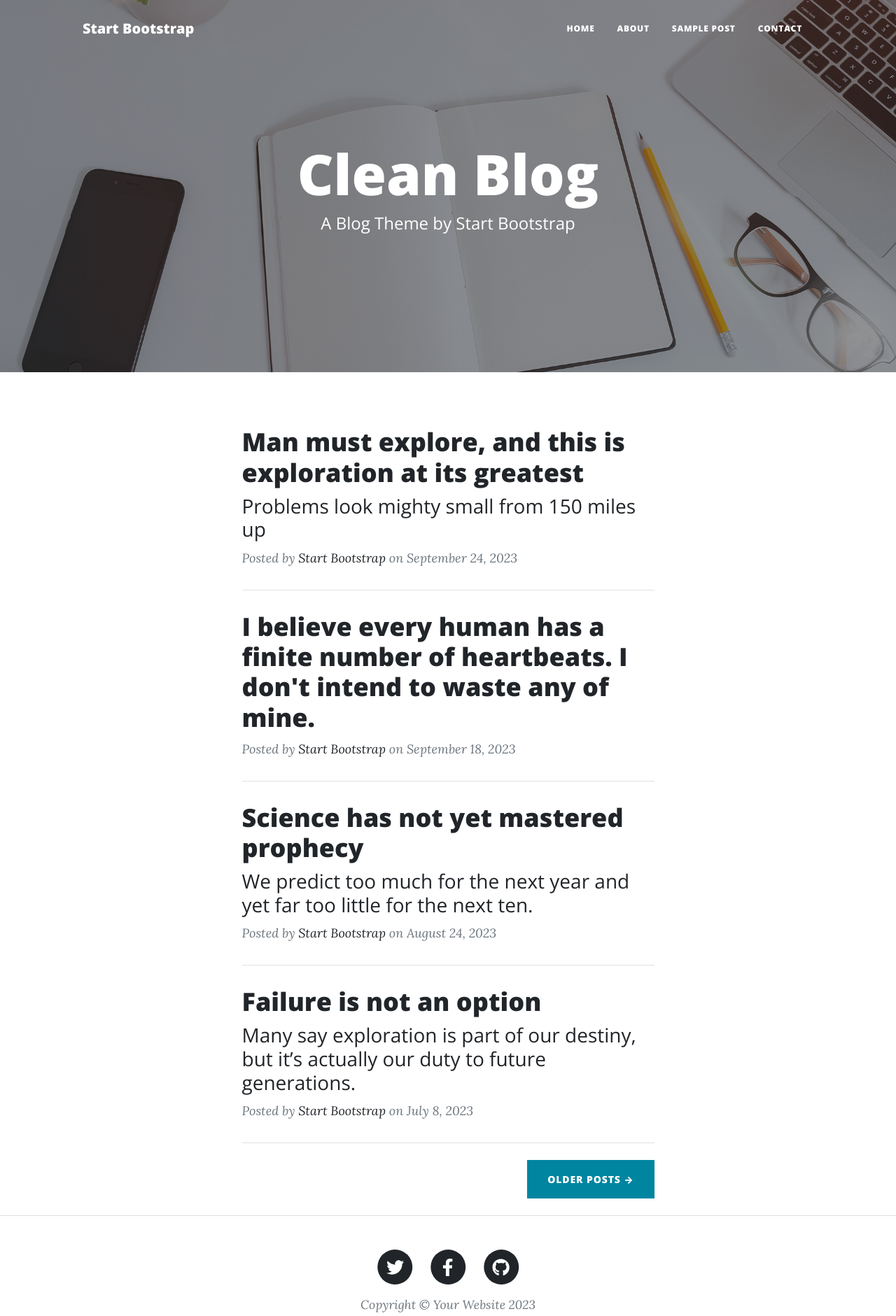
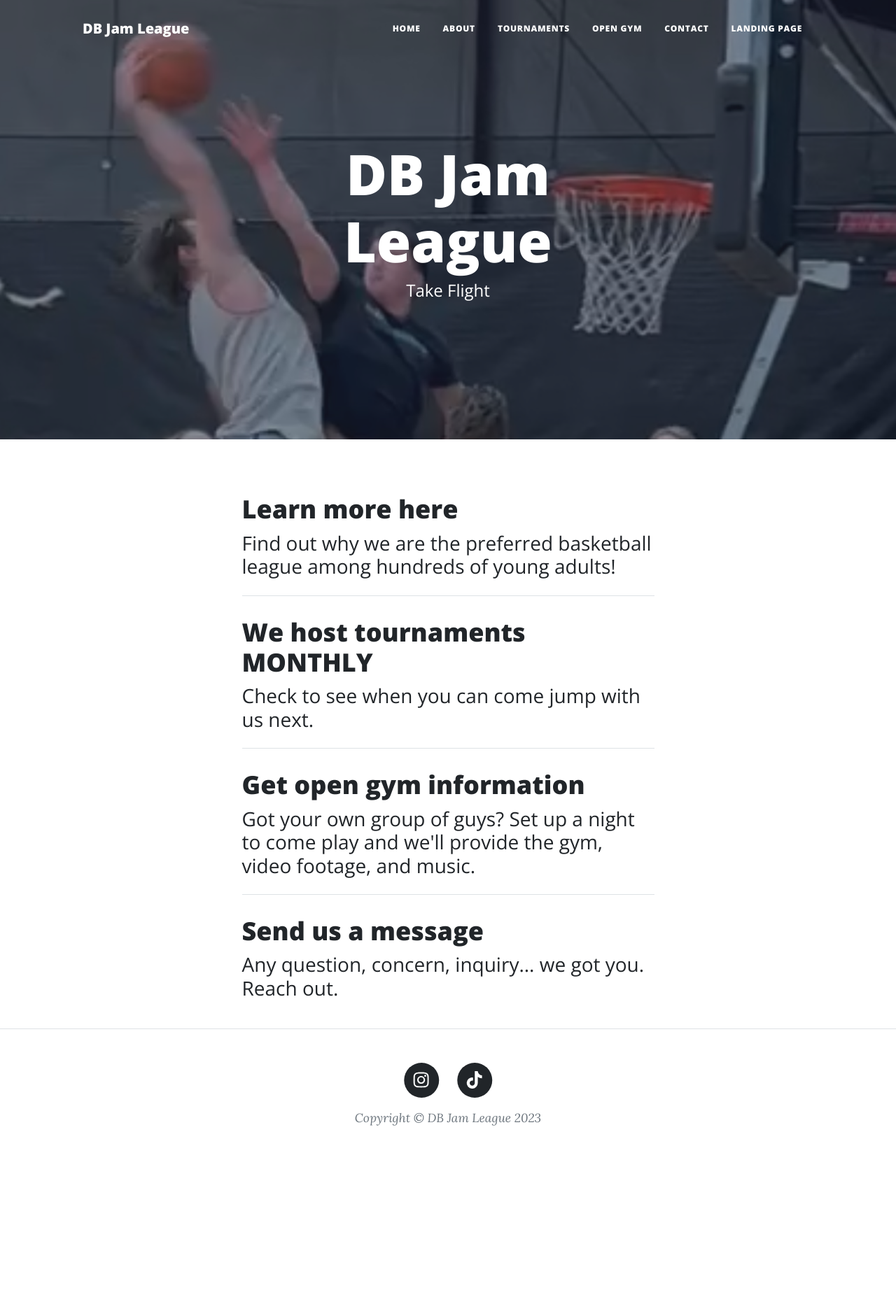
Before and after one commit to dbjamleague/IS201part2, a website: page dist/index.html in a window 1280 px wide. Shown: the whole page at 70% size. After the commit the page ends 1659 px from the top, so only its background shows below. Drawn offline with nearby package versions, Linux system fonts and the light colour scheme.

Commit message:
Update index.html

```diff
--- a/dist/index.html
+++ b/dist/index.html
@@ -3,9 +3,9 @@
     <head>
         <meta charset="utf-8" />
         <meta name="viewport" content="width=device-width, initial-scale=1, shrink-to-fit=no" />
-        <meta name="description" content="" />
+        <meta name="description" content="Take Flight. Dunk Ball League. Get buckets on lowered hoops with your homies." />
         <meta name="author" content="" />
-        <title>Clean Blog - Start Bootstrap Theme</title>
+        <title>DB Jam League</title>
         <link rel="icon" type="image/x-icon" href="assets/favicon.ico" />
         <!-- Font Awesome icons (free version)-->
         <script src="https://use.fontawesome.com/releases/v6.3.0/js/all.js" crossorigin="anonymous"></script>
@@ -19,7 +19,7 @@
         <!-- Navigation-->
         <nav class="navbar navbar-expand-lg navbar-light" id="mainNav">
             <div class="container px-4 px-lg-5">
-                <a class="navbar-brand" href="index.html">Start Bootstrap</a>
+                <a class="navbar-brand" href="index.html">DB Jam League</a>
                 <button class="navbar-toggler" type="button" data-bs-toggle="collapse" data-bs-target="#navbarResponsive" aria-controls="navbarResponsive" aria-expanded="false" aria-label="Toggle navigation">
                     Menu
                     <i class="fas fa-bars"></i>
@@ -28,20 +28,22 @@
                     <ul class="navbar-nav ms-auto py-4 py-lg-0">
                         <li class="nav-item"><a class="nav-link px-lg-3 py-3 py-lg-4" href="index.html">Home</a></li>
                         <li class="nav-item"><a class="nav-link px-lg-3 py-3 py-lg-4" href="about.html">About</a></li>
-                        <li class="nav-item"><a class="nav-link px-lg-3 py-3 py-lg-4" href="post.html">Sample Post</a></li>
+                        <li class="nav-item"><a class="nav-link px-lg-3 py-3 py-lg-4" href="tournaments.html">Tournaments</a></li>
+                        <li class="nav-item"><a class="nav-link px-lg-3 py-3 py-lg-4" href="opengym.html">Open Gym</a></li>
                         <li class="nav-item"><a class="nav-link px-lg-3 py-3 py-lg-4" href="contact.html">Contact</a></li>
+                        <li class="nav-item"><a class="nav-link px-lg-3 py-3 py-lg-4" href="landingpage.html">Landing Page</a></li>
                     </ul>
                 </div>
             </div>
         </nav>
         <!-- Page Header-->
-        <header class="masthead" style="background-image: url('assets/img/home-bg.jpg')">
+        <header class="masthead" style="background-image: url('assets/img/dunk1-bg.jpeg')">
             <div class="container position-relative px-4 px-lg-5">
                 <div class="row gx-4 gx-lg-5 justify-content-center">
                     <div class="col-md-10 col-lg-8 col-xl-7">
                         <div class="site-heading">
-                            <h1>Clean Blog</h1>
-                            <span class="subheading">A Blog Theme by Start Bootstrap</span>
+                            <h1>DB Jam League</h1>
+                            <span class="subheading">Take Flight</span>
                         </div>
                     </div>
                 </div>
@@ -53,59 +55,60 @@
                 <div class="col-md-10 col-lg-8 col-xl-7">
                     <!-- Post preview-->
                     <div class="post-preview">
-                        <a href="post.html">
-                            <h2 class="post-title">Man must explore, and this is exploration at its greatest</h2>
-                            <h3 class="post-subtitle">Problems look mighty small from 150 miles up</h3>
+                        <a href="about.html">
+                            <h2 class="post-title">Learn more here</h2>
+                            <h3 class="post-subtitle">Find out why we are the preferred basketball league among hundreds of young adults!</h3>
                         </a>
-                        <p class="post-meta">
+                        <!-- <p class="post-meta">
                             Posted by
                             <a href="#!">Start Bootstrap</a>
-                            on September 24, 2023
-                        </p>
+                            on April 10, 2023
+                        </p> -->
                     </div>
                     <!-- Divider-->
                     <hr class="my-4" />
                     <!-- Post preview-->
                     <div class="post-preview">
-                        <a href="post.html"><h2 class="post-title">I believe every human has a finite number of heartbeats. I don't intend to waste any of mine.</h2></a>
-                        <p class="post-meta">
+                        <a href="tournaments.html">
+                            <h2 class="post-title">We host tournaments MONTHLY</h2>
+                            <h3 class="post-subtitle">Check to see when you can come jump with us next.</h3>
+                        </a>
+                        <!-- <p class="post-meta">
                             Posted by
                             <a href="#!">Start Bootstrap</a>
-                            on September 18, 2023
-                        </p>
+                            on April 10, 2023
+                        </p> -->
                     </div>
                     <!-- Divider-->
                     <hr class="my-4" />
                     <!-- Post preview-->
                     <div class="post-preview">
-                        <a href="post.html">
-                            <h2 class="post-title">Science has not yet mastered prophecy</h2>
-                            <h3 class="post-subtitle">We predict too much for the next year and yet far too little for the next ten.</h3>
+                        <a href="opengym.html">
+                            <h2 class="post-title">Get open gym information</h2>
+                            <h3 class="post-subtitle">Got your own group of guys? Set up a night to come play and we'll provide the gym, video footage, and music.</h3>
                         </a>
-                        <p class="post-meta">
+                        <!-- <p class="post-meta">
                             Posted by
                             <a href="#!">Start Bootstrap</a>
-                            on August 24, 2023
-                        </p>
+                            on April 11, 2023
+                        </p> -->
                     </div>
                     <!-- Divider-->
                     <hr class="my-4" />
                     <!-- Post preview-->
                     <div class="post-preview">
-                        <a href="post.html">
-                            <h2 class="post-title">Failure is not an option</h2>
-                            <h3 class="post-subtitle">Many say exploration is part of our destiny, but it’s actually our duty to future generations.</h3>
+                        <a href="contact.html">
+                            <h2 class="post-title">Send us a message</h2>
+                            <h3 class="post-subtitle">Any question, concern, inquiry... we got you. Reach out.</h3>
+                            <br>
                         </a>
-                        <p class="post-meta">
+                        <!-- <p class="post-meta">
                             Posted by
                             <a href="#!">Start Bootstrap</a>
-                            on July 8, 2023
-                        </p>
+                            on April 11, 2023
+                        </p> -->
                     </div>
-                    <!-- Divider-->
-                    <hr class="my-4" />
-                    <!-- Pager-->
-                    <div class="d-flex justify-content-end mb-4"><a class="btn btn-primary text-uppercase" href="#!">Older Posts →</a></div>
+
                 </div>
             </div>
         </div>
@@ -116,31 +119,31 @@
                     <div class="col-md-10 col-lg-8 col-xl-7">
                         <ul class="list-inline text-center">
                             <li class="list-inline-item">
-                                <a href="#!">
+                                <a href="https://www.instagram.com/dbjamleague/" target="_blank">
                                     <span class="fa-stack fa-lg">
                                         <i class="fas fa-circle fa-stack-2x"></i>
-                                        <i class="fab fa-twitter fa-stack-1x fa-inverse"></i>
+                                        <i class="fab fa-instagram fa-stack-1x fa-inverse"></i>
                                     </span>
                                 </a>
                             </li>
                             <li class="list-inline-item">
-                                <a href="#!">
+                                <a href="https://www.tiktok.com/@dbjamleague" target="_blank">
                                     <span class="fa-stack fa-lg">
                                         <i class="fas fa-circle fa-stack-2x"></i>
-                                        <i class="fab fa-facebook-f fa-stack-1x fa-inverse"></i>
+                                        <i class="fab fa-tiktok fa-stack-1x fa-inverse"></i>
                                     </span>
                                 </a>
                             </li>
-                            <li class="list-inline-item">
+                            <!-- <li class="list-inline-item">
                                 <a href="#!">
                                     <span class="fa-stack fa-lg">
                                         <i class="fas fa-circle fa-stack-2x"></i>
                                         <i class="fab fa-github fa-stack-1x fa-inverse"></i>
                                     </span>
                                 </a>
-                            </li>
+                            </li> -->
                         </ul>
-                        <div class="small text-center text-muted fst-italic">Copyright &copy; Your Website 2023</div>
+                        <div class="small text-center text-muted fst-italic">Copyright &copy; DB Jam League 2023</div>
                     </div>
                 </div>
             </div>
```
